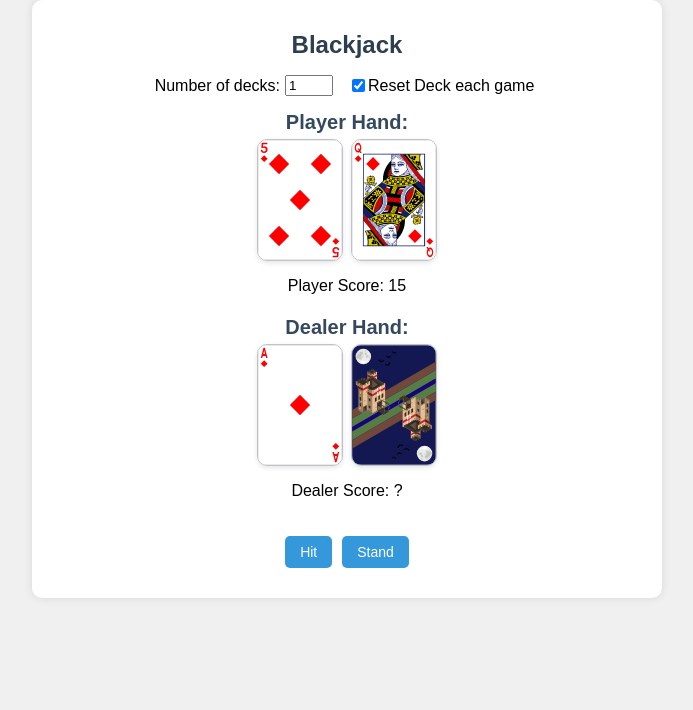
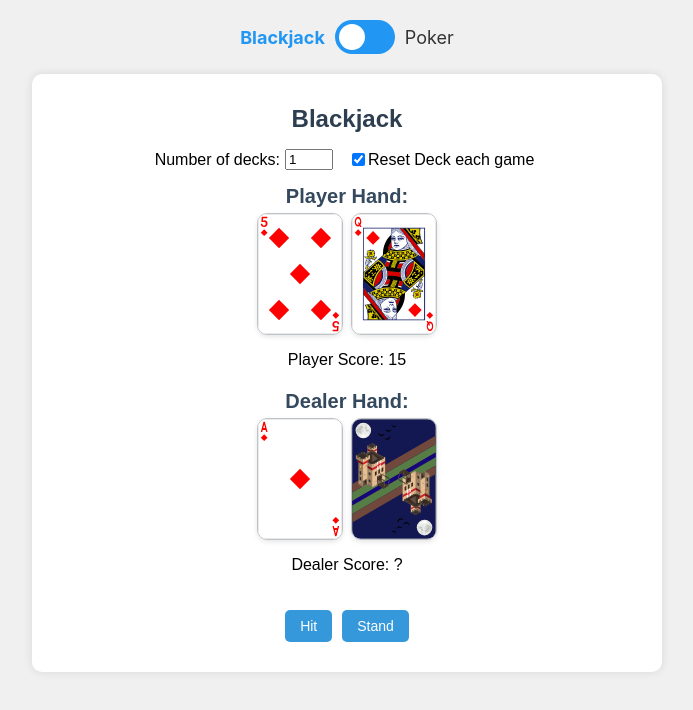
Before and after one commit to ajcaesar/StatJack, a React (Create React App) app in the folder my-app/: page / in a window 1280 px wide. Shown: the top 710 px of the page, without its empty margins (293-986 px from the left). Built offline with nearby package versions, Linux system fonts and the light colour scheme.

Commit message:
finished switch between poker and blackjack

```diff
--- a/my-app/src/App.js
+++ b/my-app/src/App.js
@@ -1,25 +1,32 @@
-import logo from './logo.svg';
+import React, { useState } from 'react';
 import './App.css';
 import Blackjack from './blackjack/blackjack'
+import Poker from './poker/poker'
 
 function App() {
+  const [isBlackjack, setIsBlackjack] = useState(true);
+
+  const handleGameChange = () => {
+    setIsBlackjack(!isBlackjack);
+  };
+
   return (
     <div className="App">
+      <div className="game-switch">
+        <span className={`game-label1 ${isBlackjack ? 'active' : ''}`}>Blackjack</span>
+        <label className="switch">
+          <input
+            type="checkbox"
+            checked={!isBlackjack}
+            onChange={handleGameChange}
+          />
+          <span className="slider round"></span>
+        </label>
+        <span className={`game-label1 ${!isBlackjack ? 'active' : ''}`}>Poker</span>
+      </div>
       <header className="App-header">
-        {/* <img src={logo} className="App-logo" alt="logo" />
-        <p>
-          Edit <code>src/App.js</code> and save to reload.
-        </p>
-        <a
-          className="App-link"
-          href="https://reactjs.org"
-          target="_blank"
-          rel="noopener noreferrer"
-        >
-          Learn React
-        </a> */}
       </header>
-      <Blackjack/>
+      {isBlackjack ? <Blackjack /> : <Poker />}
     </div>
   );
 }
--- a/my-app/src/blackjack/blackjack.js
+++ b/my-app/src/blackjack/blackjack.js
@@ -243,5 +243,4 @@ function Blackjack() {
   );
 }
 
-
 export default Blackjack;
--- a/my-app/src/index.css
+++ b/my-app/src/index.css
@@ -160,3 +160,85 @@ h2 {
 .game-over button:hover {
   background-color: darkblue;
 }
+
+/* The switch - the box around the slider */
+.switch {
+  position: relative;
+  display: inline-block;
+  width: 60px;
+  height: 34px;
+}
+
+/* Hide default HTML checkbox */
+.switch input {
+  opacity: 0;
+  width: 0;
+  height: 0;
+}
+
+/* The slider */
+.slider {
+  position: absolute;
+  cursor: pointer;
+  top: 0;
+  left: 0;
+  right: 0;
+  bottom: 0;
+  background-color: #ccc;
+  -webkit-transition: .4s;
+  transition: .4s;
+}
+
+.slider:before {
+  position: absolute;
+  content: "";
+  height: 26px;
+  width: 26px;
+  left: 4px;
+  bottom: 4px;
+  background-color: white;
+  -webkit-transition: .4s;
+  transition: .4s;
+}
+
+input + .slider {
+  background-color: #2196F3;
+}
+
+input:focus + .slider {
+  box-shadow: 0 0 1px #2196F3;
+}
+
+input:checked + .slider:before {
+  -webkit-transform: translateX(26px);
+  -ms-transform: translateX(26px);
+  transform: translateX(26px);
+}
+
+/* Rounded sliders */
+.slider.round {
+  border-radius: 34px;
+}
+
+.slider.round:before {
+  border-radius: 50%;
+}
+
+.game-switch {
+  display: flex;
+  align-items: center;
+  justify-content: center;
+  margin: 20px 0;
+}
+
+.game-label1 {
+  font-size: 18px;
+  margin: 0 10px;
+  color: #333;
+  transition: color 0.3s ease;
+}
+
+.game-label1.active {
+  color: #2196F3;
+  font-weight: bold;
+}
--- /dev/null
+++ b/my-app/src/poker/poker.js
@@ -0,0 +1,6 @@
+import React from 'react';
+
+function Poker() {
+    return(<h1>Under Development</h1>);}
+
+export default Poker;
```
